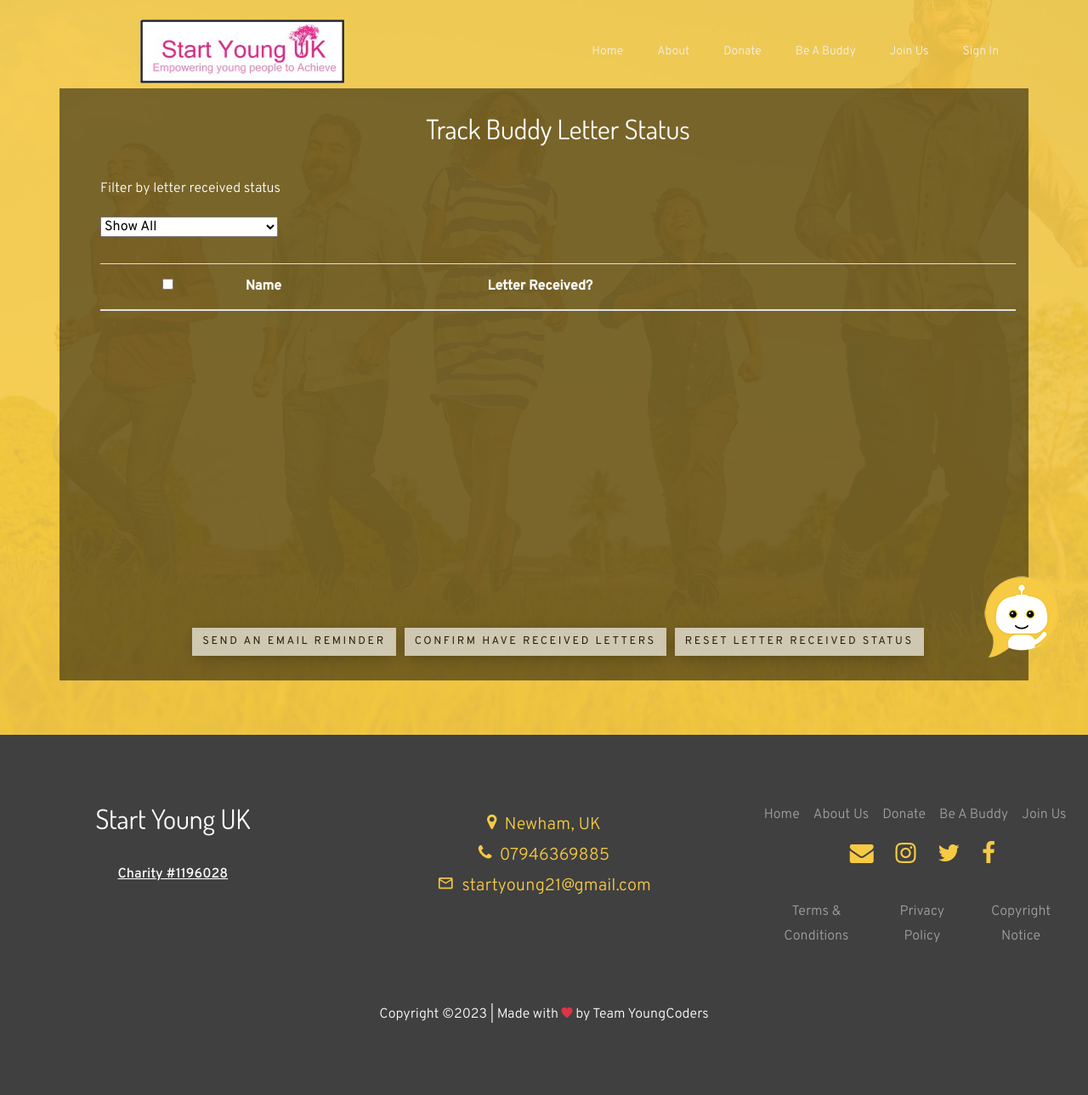
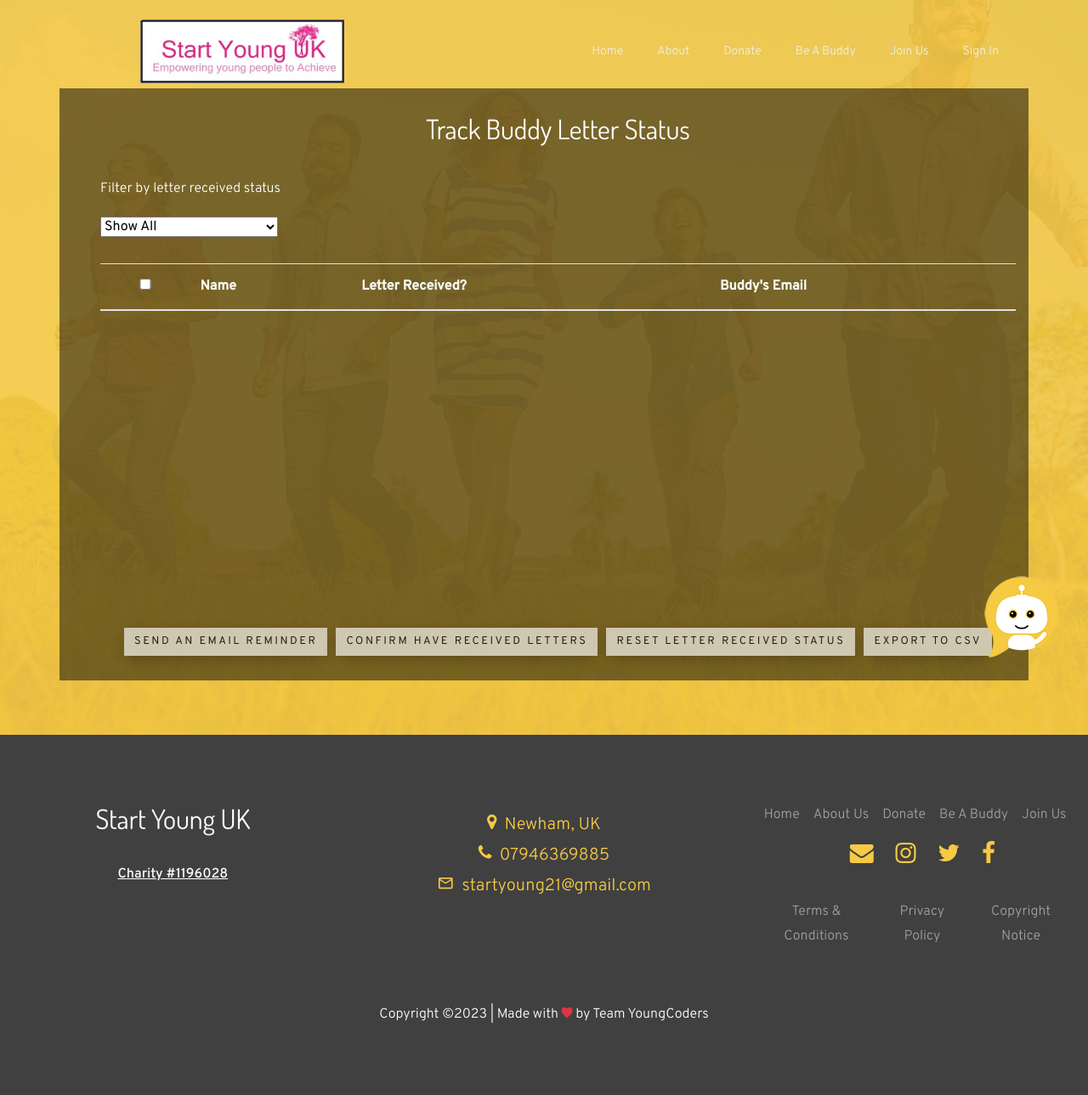
Before and after one commit to styuk1234/StartYoungUK-Website, a Django app: template home/templates/letter_tracker.html in a window 1280 px wide. Shown: the whole page at 85% size. Run offline with Django 4.2, Linux system fonts and the light colour scheme; the template is opened without the code that fills it, so the values that code supplies are empty; some libraries are stand-ins or nearby versions; some web fonts are replaced.

Commit message:
added csv export for letter tracker

```diff
--- a/home/templates/letter_tracker.html
+++ b/home/templates/letter_tracker.html
@@ -49,6 +49,7 @@
                   <th><input type="checkbox" id="select-all-buddies"></th>
                   <th>Name</th>
                   <th>Letter Received?</th>
+                  <th>Buddy's Email</th>
                 </tr>
               </thead>
               <tbody>
@@ -61,6 +62,7 @@
                   {% else %}
                   <td>No</td>
                   {% endif %}
+                  <td>{{ buddy.user.email }}</td>
                 </tr>
                 {% endfor %}
               </tbody>
@@ -71,6 +73,7 @@
             <button class="btn btn-white" type="submit" name="send-email" disabled>Send an email reminder</button>
             <button class="btn btn-white" type="submit" name="letter-received-true" disabled>Confirm have received letters</button>
             <button class="btn btn-white" type="submit" name="letter-received-false" disabled>Reset letter received status</button>
+            <button class="btn btn-white" type="submit" name="export" disabled>Export to csv</button>
           </div>
           <br />
         </form>
@@ -121,6 +124,10 @@
     for (var i = 0; i < buttons.length; i++) {
       buttons[i].disabled = !anyChecked;
     }
+    buttons = document.getElementsByName("export");
+    for (var i = 0; i < buttons.length; i++) {
+      buttons[i].disabled = !anyChecked;
+    }
   }
 
   function areAllBoxesChecked() {
```
Also changed, not shown: home/views.py (+17 -1 lines).
